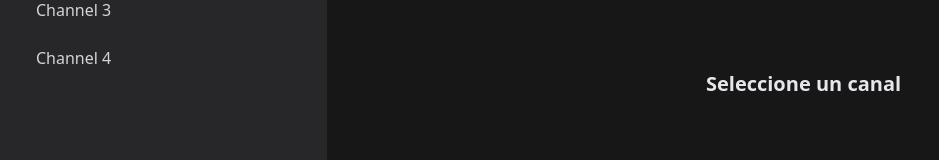
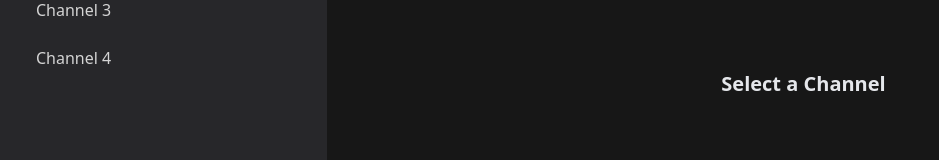
Before and after one commit to Larm1998/chatapp-vuex, a Vue app: page / in a window 1280 px wide. Shown: the part 316-476 px from the top of the page, without its empty margins (0-939 px from the left). Built offline with nearby package versions, Linux system fonts and the light colour scheme.

Commit message:
Final Adjustments

```diff
--- a/src/views/VoidMessagesView.vue
+++ b/src/views/VoidMessagesView.vue
@@ -1,6 +1,6 @@
 <template>
   <div class="void-messages-view">
-    <h4>Seleccione un canal</h4>
+    <h4>Select a Channel</h4>
   </div>
 </template>
 
```
